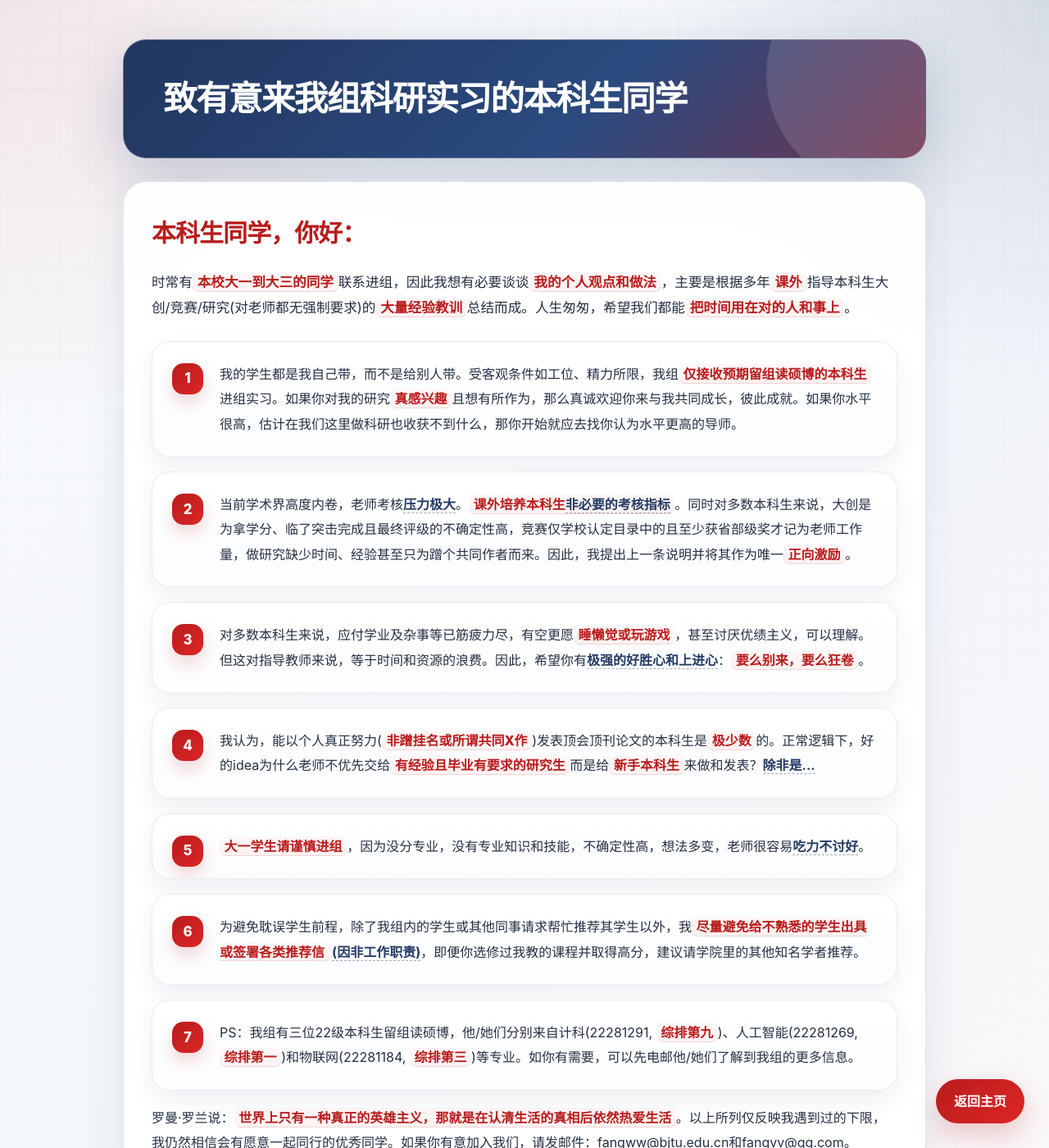
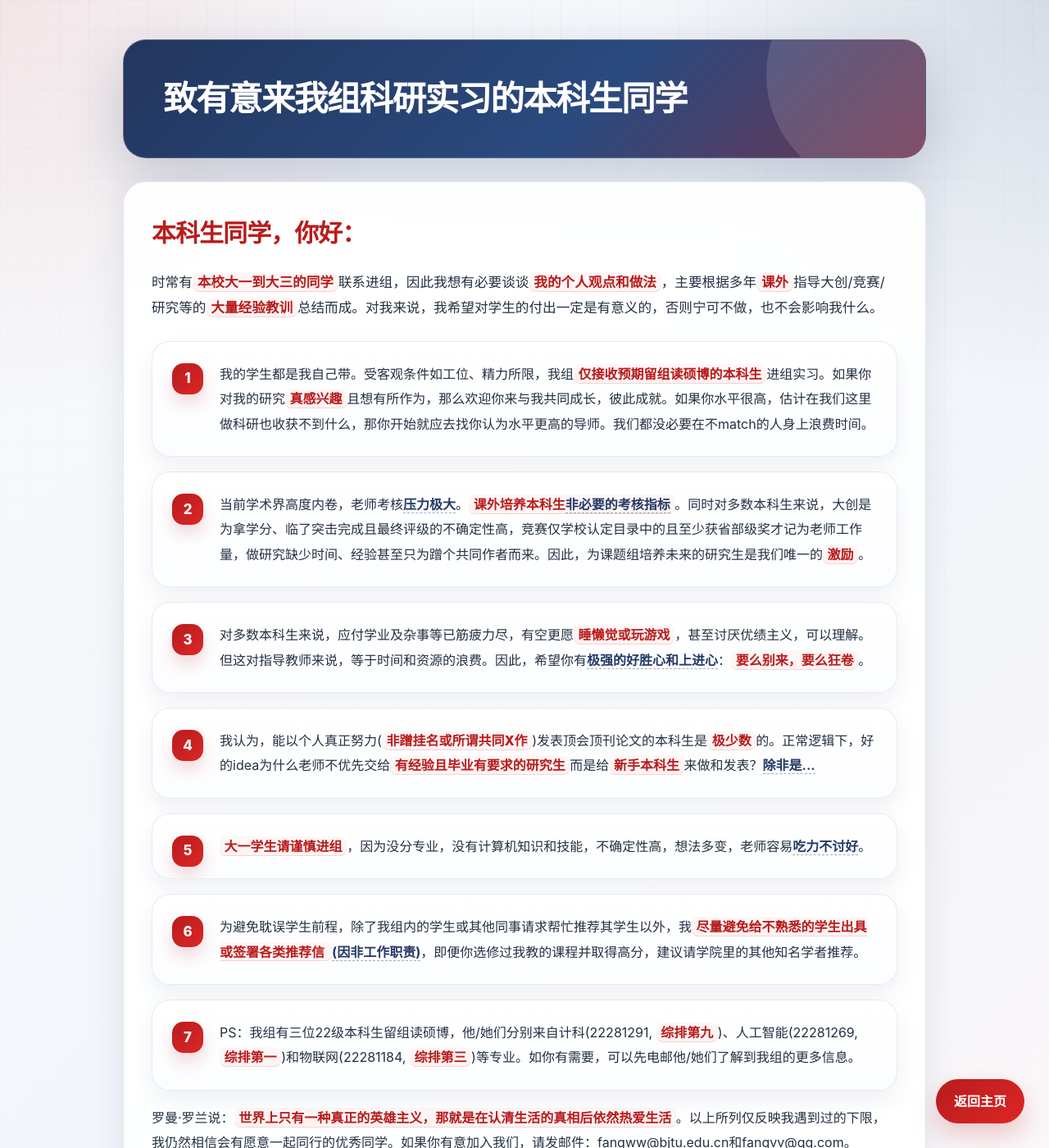
Before and after one commit to fangvv/Homepage, a Jekyll site: the page faq.html, which Jekyll copies as it is, in a window 1280 px wide and 1400 px high. Shown: the whole window at 82% size. Built offline with Jekyll 4.4.1, drawn with Linux system fonts in a browser that asks for light colours; comment, search, counter and statistics services are not loaded.

Commit message:
update faq

```diff
--- a/faq.html
+++ b/faq.html
@@ -371,17 +371,17 @@ PyTorch Mobile, 移动端深度学习,
         <section class="content-card">
             <p class="lead"><span class="greeting">本科生同学，你好：</span>
 
-            时常有<strong>本校大一到大三的同学</strong>联系进组，因此我想有必要谈谈<strong>我的个人观点和做法</strong>，主要是根据多年<strong>课外</strong>指导本科生大创/竞赛/研究(对老师都无强制要求)的<strong>大量经验教训</strong>总结而成。人生匆匆，希望我们都能<strong>把时间用在对的人和事上</strong>。</p>
+            时常有<strong>本校大一到大三的同学</strong>联系进组，因此我想有必要谈谈<strong>我的个人观点和做法</strong>，主要根据多年<strong>课外</strong>指导大创/竞赛/研究等的<strong>大量经验教训</strong>总结而成。对我来说，我希望对学生的付出一定是有意义的，否则宁可不做，也不会影响我什么。</p>
 
             <ol>
-                <li>我的学生都是我自己带，而不是给别人带。受客观条件如工位、精力所限，我组<strong>仅接收预期留组读硕博的本科生</strong>进组实习。如果你对我的研究<strong>真感兴趣</strong>且想有所作为，那么真诚欢迎你来与我共同成长，彼此成就。如果你水平很高，估计在我们这里做科研也收获不到什么，那你开始就应去找你认为水平更高的导师。</li>
+                <li>我的学生都是我自己带。受客观条件如工位、精力所限，我组<strong>仅接收预期留组读硕博的本科生</strong>进组实习。如果你对我的研究<strong>真感兴趣</strong>且想有所作为，那么欢迎你来与我共同成长，彼此成就。如果你水平很高，估计在我们这里做科研也收获不到什么，那你开始就应去找你认为水平更高的导师。我们都没必要在不match的人身上浪费时间。</li>
 
-<li>当前学术界高度内卷，老师考核<a href="https://www.zhihu.com/question/1976088728318538595" target="_blank">压力极大</a>。<strong>课外培养本科生<a href="https://www.zhihu.com/question/1993742963784848897/answer/1993748322066920997" target="_blank">非必要的考核指标</a></strong>。同时对多数本科生来说，大创是为拿学分、临了突击完成且最终评级的不确定性高，竞赛仅学校认定目录中的且至少获省部级奖才记为老师工作量，做研究缺少时间、经验甚至只为蹭个共同作者而来。因此，我提出上一条说明并将其作为唯一<strong>正向激励</strong>。</li>
+<li>当前学术界高度内卷，老师考核<a href="https://www.zhihu.com/question/1976088728318538595" target="_blank">压力极大</a>。<strong>课外培养本科生<a href="https://www.zhihu.com/question/1993742963784848897/answer/1993748322066920997" target="_blank">非必要的考核指标</a></strong>。同时对多数本科生来说，大创是为拿学分、临了突击完成且最终评级的不确定性高，竞赛仅学校认定目录中的且至少获省部级奖才记为老师工作量，做研究缺少时间、经验甚至只为蹭个共同作者而来。因此，为课题组培养未来的研究生是我们唯一的<strong>激励</strong>。</li>
 
 <li>对多数本科生来说，应付学业及杂事等已筋疲力尽，有空更愿<strong>睡懒觉或玩游戏</strong>，甚至讨厌优绩主义，可以理解。但这对指导教师来说，等于时间和资源的浪费。因此，希望你有<a href="https://p9.itc.cn/q_70/images03/20211231/97b9e0e41e424e699d87b0a6c46add0e.jpeg" target="_blank">极强的好胜心和上进心</a>：<strong>要么别来，要么狂卷</strong>。</li>
                 <li>我认为，能以个人真正努力(<strong>非蹭挂名或所谓共同X作</strong>)发表顶会顶刊论文的本科生是<strong>极少数</strong>的。正常逻辑下，好的idea为什么老师不优先交给<strong>有经验且毕业有要求的研究生</strong>而是给<strong>新手本科生</strong>来做和发表？<a href="https://www.zhihu.com/question/2014876930340569682/answer/2015195763613914710" target="_blank">除非是...</a></li>
 
-<li><strong>大一学生请谨慎进组</strong>，因为没分专业，没有专业知识和技能，不确定性高，想法多变，老师很容易<a href="https://www.zhihu.com/question/519787074/answer/3389339862" target="_blank">吃力不讨好</a>。</li>
+<li><strong>大一学生请谨慎进组</strong>，因为没分专业，没有计算机知识和技能，不确定性高，想法多变，老师容易<a href="https://www.zhihu.com/question/519787074/answer/3389339862" target="_blank">吃力不讨好</a>。</li>
 
 <li>为避免耽误学生前程，除了我组内的学生或其他同事请求帮忙推荐其学生以外，我<strong>尽量避免给不熟悉的学生出具或签署各类推荐信 </strong><a href="https://opinion.cw.com.tw/blog/profile/52/article/12180" target="_blank">(因非工作职责)</a>，即便你选修过我教的课程并取得高分，建议请学院里的其他知名学者推荐。</li>
 
```
